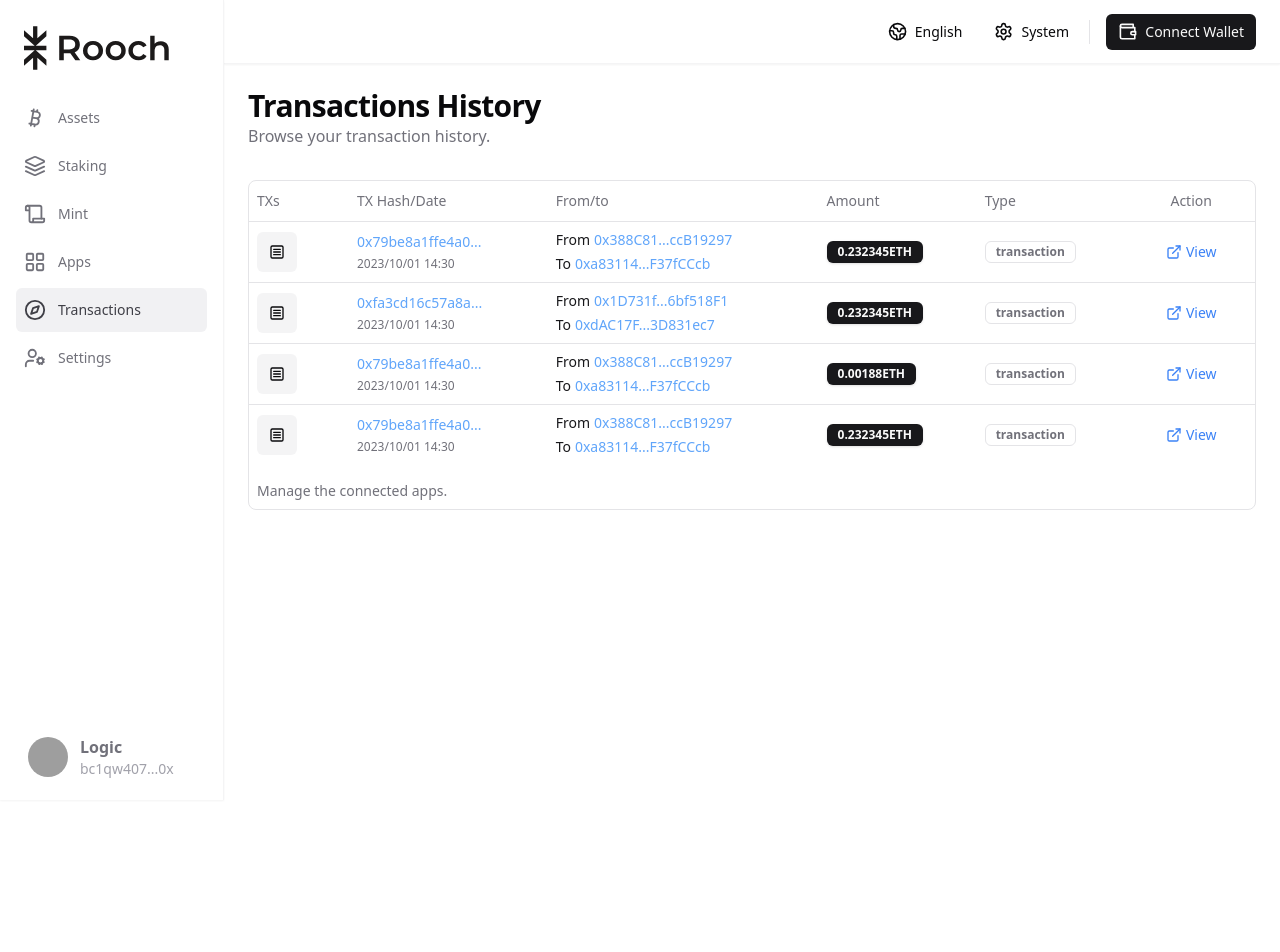
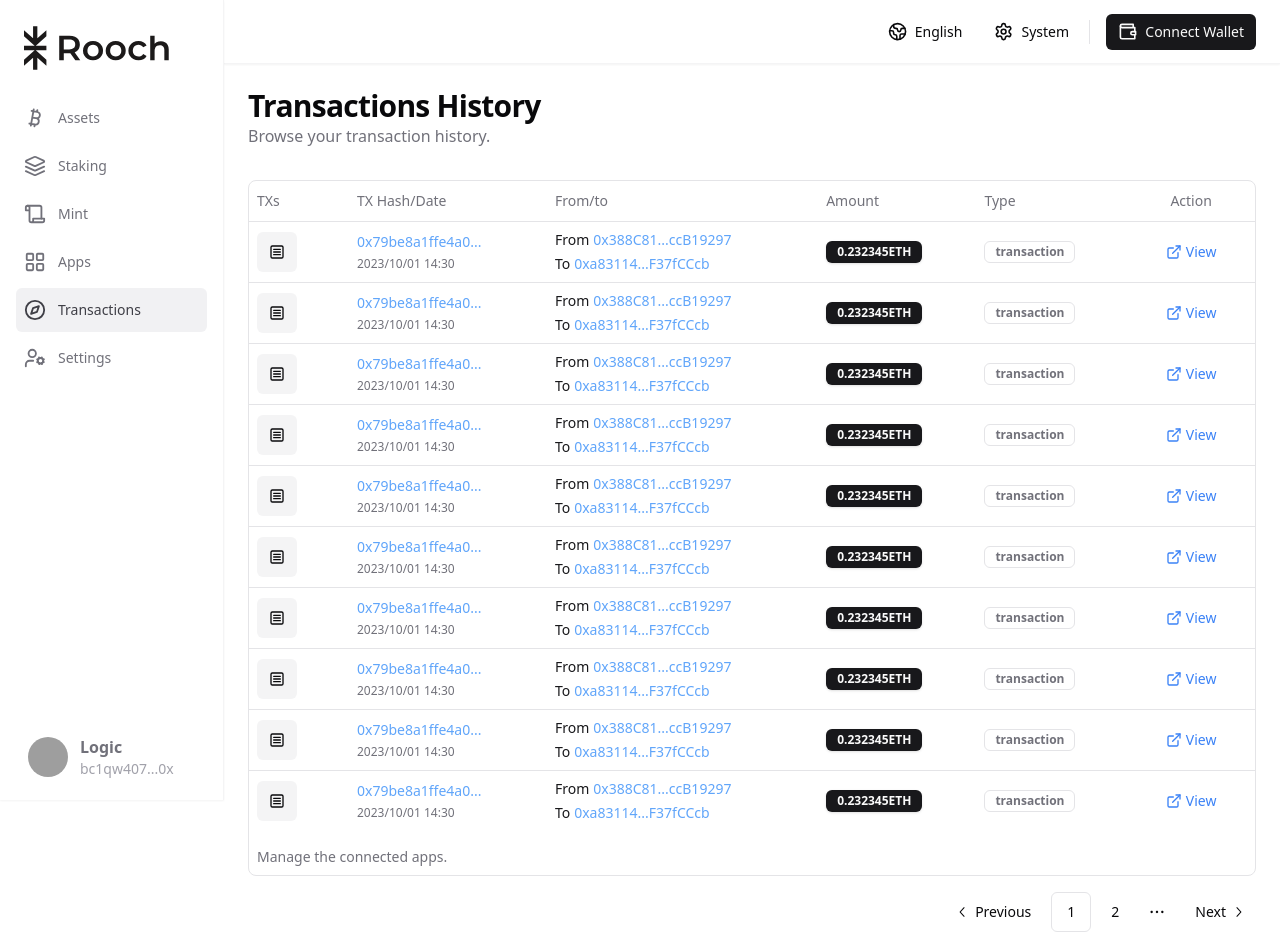
Before and after one commit to rooch-network/rooch-portal-v1, a React (Vite) app: page /transactions in a window 1280 px wide. Shown: the top 952 px of the page. Before the commit the page ends 800 px from the top, so only its background shows below. Built offline with nearby package versions, Linux system fonts and the light colour scheme; grey boxes are pictures that could not be loaded.

Commit message:
feat: add pagination functionality for `transactions-table` component

```diff
--- a/src/(dashboard)/userSettings/components/connected-sites.tsx
+++ b/src/(dashboard)/userSettings/components/connected-sites.tsx
@@ -103,7 +103,7 @@ export const ConnectedSites = () => {
                 <Button
                   variant="link"
                   size="sm"
-                  className="text-red-500 dark:hover:text-red-400 hover:text-red-600"
+                  className="text-red-500 dark:text-red-400 dark:hover:text-red-300 hover:text-red-600"
                 >
                   <Unplug className="h-4 w-4 mr-1" />
                   Disconnect
--- a/src/(dashboard)/userTransactions/components/transactions-table.tsx
+++ b/src/(dashboard)/userTransactions/components/transactions-table.tsx
@@ -9,9 +9,169 @@ import {
   TableHeader,
   TableRow,
 } from "@/components/ui/table";
+import {
+  Pagination,
+  PaginationContent,
+  PaginationEllipsis,
+  PaginationItem,
+  PaginationLink,
+  PaginationNext,
+  PaginationPrevious,
+} from "@/components/ui/pagination";
 import { MenuSquare, ExternalLink } from "lucide-react";
+import { useState } from "react";
 
-const txs = [
+interface TransactionsProps {
+  type: string;
+  txHash: string;
+  from: string;
+  to: string;
+  amount: number;
+  asset: string;
+  date: string;
+}
+
+const txs: TransactionsProps[] = [
+  {
+    type: "transaction",
+    txHash:
+      "0x79be8a1ffe4a0f65b205905352acf4a2b521490fa45600df6ebe62fb24e05b97",
+    from: "0x388C818CA8B9251b393131C08a736A67ccB19297",
+    to: "0xa83114A443dA1CecEFC50368531cACE9F37fCCcb",
+    amount: 0.232345,
+    asset: "ETH",
+    date: "2023/10/01 14:30",
+  },
+  {
+    type: "transaction",
+    txHash:
+      "0x79be8a1ffe4a0f65b205905352acf4a2b521490fa45600df6ebe62fb24e05b97",
+    from: "0x388C818CA8B9251b393131C08a736A67ccB19297",
+    to: "0xa83114A443dA1CecEFC50368531cACE9F37fCCcb",
+    amount: 0.232345,
+    asset: "ETH",
+    date: "2023/10/01 14:30",
+  },
+  {
+    type: "transaction",
+    txHash:
+      "0x79be8a1ffe4a0f65b205905352acf4a2b521490fa45600df6ebe62fb24e05b97",
+    from: "0x388C818CA8B9251b393131C08a736A67ccB19297",
+    to: "0xa83114A443dA1CecEFC50368531cACE9F37fCCcb",
+    amount: 0.232345,
+    asset: "ETH",
+    date: "2023/10/01 14:30",
+  },
+  {
+    type: "transaction",
+    txHash:
+      "0x79be8a1ffe4a0f65b205905352acf4a2b521490fa45600df6ebe62fb24e05b97",
+    from: "0x388C818CA8B9251b393131C08a736A67ccB19297",
+    to: "0xa83114A443dA1CecEFC50368531cACE9F37fCCcb",
+    amount: 0.232345,
+    asset: "ETH",
+    date: "2023/10/01 14:30",
+  },
+  {
+    type: "transaction",
+    txHash:
+      "0x79be8a1ffe4a0f65b205905352acf4a2b521490fa45600df6ebe62fb24e05b97",
+    from: "0x388C818CA8B9251b393131C08a736A67ccB19297",
+    to: "0xa83114A443dA1CecEFC50368531cACE9F37fCCcb",
+    amount: 0.232345,
+    asset: "ETH",
+    date: "2023/10/01 14:30",
+  },
+  {
+    type: "transaction",
+    txHash:
+      "0x79be8a1ffe4a0f65b205905352acf4a2b521490fa45600df6ebe62fb24e05b97",
+    from: "0x388C818CA8B9251b393131C08a736A67ccB19297",
+    to: "0xa83114A443dA1CecEFC50368531cACE9F37fCCcb",
+    amount: 0.232345,
+    asset: "ETH",
+    date: "2023/10/01 14:30",
+  },
+  {
+    type: "transaction",
+    txHash:
+      "0x79be8a1ffe4a0f65b205905352acf4a2b521490fa45600df6ebe62fb24e05b97",
+    from: "0x388C818CA8B9251b393131C08a736A67ccB19297",
+    to: "0xa83114A443dA1CecEFC50368531cACE9F37fCCcb",
+    amount: 0.232345,
+    asset: "ETH",
+    date: "2023/10/01 14:30",
+  },
+  {
+    type: "transaction",
+    txHash:
+      "0x79be8a1ffe4a0f65b205905352acf4a2b521490fa45600df6ebe62fb24e05b97",
+    from: "0x388C818CA8B9251b393131C08a736A67ccB19297",
+    to: "0xa83114A443dA1CecEFC50368531cACE9F37fCCcb",
+    amount: 0.232345,
+    asset: "ETH",
+    date: "2023/10/01 14:30",
+  },
+  {
+    type: "transaction",
+    txHash:
+      "0x79be8a1ffe4a0f65b205905352acf4a2b521490fa45600df6ebe62fb24e05b97",
+    from: "0x388C818CA8B9251b393131C08a736A67ccB19297",
+    to: "0xa83114A443dA1CecEFC50368531cACE9F37fCCcb",
+    amount: 0.232345,
+    asset: "ETH",
+    date: "2023/10/01 14:30",
+  },
+  {
+    type: "transaction",
+    txHash:
+      "0x79be8a1ffe4a0f65b205905352acf4a2b521490fa45600df6ebe62fb24e05b97",
+    from: "0x388C818CA8B9251b393131C08a736A67ccB19297",
+    to: "0xa83114A443dA1CecEFC50368531cACE9F37fCCcb",
+    amount: 0.232345,
+    asset: "ETH",
+    date: "2023/10/01 14:30",
+  },
+  {
+    type: "transaction",
+    txHash:
+      "0x79be8a1ffe4a0f65b205905352acf4a2b521490fa45600df6ebe62fb24e05b97",
+    from: "0x388C818CA8B9251b393131C08a736A67ccB19297",
+    to: "0xa83114A443dA1CecEFC50368531cACE9F37fCCcb",
+    amount: 0.232345,
+    asset: "ETH",
+    date: "2023/10/01 14:30",
+  },
+  {
+    type: "transaction",
+    txHash:
+      "0x79be8a1ffe4a0f65b205905352acf4a2b521490fa45600df6ebe62fb24e05b97",
+    from: "0x388C818CA8B9251b393131C08a736A67ccB19297",
+    to: "0xa83114A443dA1CecEFC50368531cACE9F37fCCcb",
+    amount: 0.232345,
+    asset: "ETH",
+    date: "2023/10/01 14:30",
+  },
+  {
+    type: "transaction",
+    txHash:
+      "0x79be8a1ffe4a0f65b205905352acf4a2b521490fa45600df6ebe62fb24e05b97",
+    from: "0x388C818CA8B9251b393131C08a736A67ccB19297",
+    to: "0xa83114A443dA1CecEFC50368531cACE9F37fCCcb",
+    amount: 0.232345,
+    asset: "ETH",
+    date: "2023/10/01 14:30",
+  },
+  {
+    type: "transaction",
+    txHash:
+      "0x79be8a1ffe4a0f65b205905352acf4a2b521490fa45600df6ebe62fb24e05b97",
+    from: "0x388C818CA8B9251b393131C08a736A67ccB19297",
+    to: "0xa83114A443dA1CecEFC50368531cACE9F37fCCcb",
+    amount: 0.232345,
+    asset: "ETH",
+    date: "2023/10/01 14:30",
+  },
   {
     type: "transaction",
     txHash:
@@ -55,7 +215,29 @@ const txs = [
 ];
 
 export const TransactionsTable = () => {
+  const [currentPage, setCurrentPage] = useState<number>(1);
+  const itemsPerPage = 10;
+
+  // Calculate the indices for the current page
+  const indexOfLastItem = currentPage * itemsPerPage;
+  const indexOfFirstItem = indexOfLastItem - itemsPerPage;
+
+  // Slice the txs array to get only the items for the current page
+  const currentItems = txs.slice(indexOfFirstItem, indexOfLastItem);
+
+  // Generate the page numbers for pagination
+  const pageNumbers: number[] = [];
+  for (let i = 1; i <= Math.ceil(txs.length / itemsPerPage); i++) {
+    pageNumbers.push(i);
+  }
+
+  // Function to change the page
+  const paginate = (pageNumber: number): void => {
+    setCurrentPage(pageNumber);
+  };
+
   return (
+    <div>
       <div className="rounded-lg border w-full">
         <Table>
           <TableCaption className="text-left pl-2 mb-2">
@@ -72,7 +254,7 @@ export const TransactionsTable = () => {
             </TableRow>
           </TableHeader>
           <TableBody>
-          {txs.map((tx) => (
+            {currentItems.map((tx) => (
               <TableRow key={tx.txHash}>
                 <TableCell className="font-medium">
                   <Button
@@ -136,5 +318,33 @@ export const TransactionsTable = () => {
           </TableBody>
         </Table>
       </div>
+      <Pagination className="mt-4 justify-end">
+        <PaginationContent>
+          <PaginationItem>
+            <PaginationPrevious href="#" />
+          </PaginationItem>
+          {pageNumbers.map((number) => (
+            <PaginationItem key={number}>
+              <PaginationLink
+                href="#"
+                onClick={(e) => {
+                  e.preventDefault();
+                  paginate(number);
+                }}
+                isActive={currentPage === number}
+              >
+                {number}
+              </PaginationLink>
+            </PaginationItem>
+          ))}
+          <PaginationItem>
+            <PaginationEllipsis />
+          </PaginationItem>
+          <PaginationItem>
+            <PaginationNext href="#" />
+          </PaginationItem>
+        </PaginationContent>
+      </Pagination>
+    </div>
   );
 };
--- /dev/null
+++ b/src/components/ui/pagination.tsx
@@ -0,0 +1,121 @@
+import * as React from "react"
+import {
+  ChevronLeftIcon,
+  ChevronRightIcon,
+  DotsHorizontalIcon,
+} from "@radix-ui/react-icons"
+
+import { cn } from "@/lib/utils"
+import { ButtonProps, buttonVariants } from "@/components/ui/button"
+
+const Pagination = ({ className, ...props }: React.ComponentProps<"nav">) => (
+  <nav
+    role="navigation"
+    aria-label="pagination"
+    className={cn("mx-auto flex w-full justify-center", className)}
+    {...props}
+  />
+)
+Pagination.displayName = "Pagination"
+
+const PaginationContent = React.forwardRef<
+  HTMLUListElement,
+  React.ComponentProps<"ul">
+>(({ className, ...props }, ref) => (
+  <ul
+    ref={ref}
+    className={cn("flex flex-row items-center gap-1", className)}
+    {...props}
+  />
+))
+PaginationContent.displayName = "PaginationContent"
+
+const PaginationItem = React.forwardRef<
+  HTMLLIElement,
+  React.ComponentProps<"li">
+>(({ className, ...props }, ref) => (
+  <li ref={ref} className={cn("", className)} {...props} />
+))
+PaginationItem.displayName = "PaginationItem"
+
+type PaginationLinkProps = {
+  isActive?: boolean
+} & Pick<ButtonProps, "size"> &
+  React.ComponentProps<"a">
+
+const PaginationLink = ({
+  className,
+  isActive,
+  size = "icon",
+  ...props
+}: PaginationLinkProps) => (
+  <a
+    aria-current={isActive ? "page" : undefined}
+    className={cn(
+      buttonVariants({
+        variant: isActive ? "outline" : "ghost",
+        size,
+      }),
+      className
+    )}
+    {...props}
+  />
+)
+PaginationLink.displayName = "PaginationLink"
+
+const PaginationPrevious = ({
+  className,
+  ...props
+}: React.ComponentProps<typeof PaginationLink>) => (
+  <PaginationLink
+    aria-label="Go to previous page"
+    size="default"
+    className={cn("gap-1 pl-2.5", className)}
+    {...props}
+  >
+    <ChevronLeftIcon className="h-4 w-4" />
+    <span>Previous</span>
+  </PaginationLink>
+)
+PaginationPrevious.displayName = "PaginationPrevious"
+
+const PaginationNext = ({
+  className,
+  ...props
+}: React.ComponentProps<typeof PaginationLink>) => (
+  <PaginationLink
+    aria-label="Go to next page"
+    size="default"
+    className={cn("gap-1 pr-2.5", className)}
+    {...props}
+  >
+    <span>Next</span>
+    <ChevronRightIcon className="h-4 w-4" />
+  </PaginationLink>
+)
+PaginationNext.displayName = "PaginationNext"
+
+const PaginationEllipsis = ({
+  className,
+  ...props
+}: React.ComponentProps<"span">) => (
+  <span
+    aria-hidden
+    className={cn("flex h-9 w-9 items-center justify-center", className)}
+    {...props}
+  >
+    <DotsHorizontalIcon className="h-4 w-4" />
+    <span className="sr-only">More pages</span>
+  </span>
+)
+PaginationEllipsis.displayName = "PaginationEllipsis"
+
+export {
+  Pagination,
+  PaginationContent,
+  PaginationLink,
+  PaginationItem,
+  PaginationPrevious,
+  PaginationNext,
+  PaginationEllipsis,
+}
```
Lines whose indentation alone changed are shown as unchanged.
